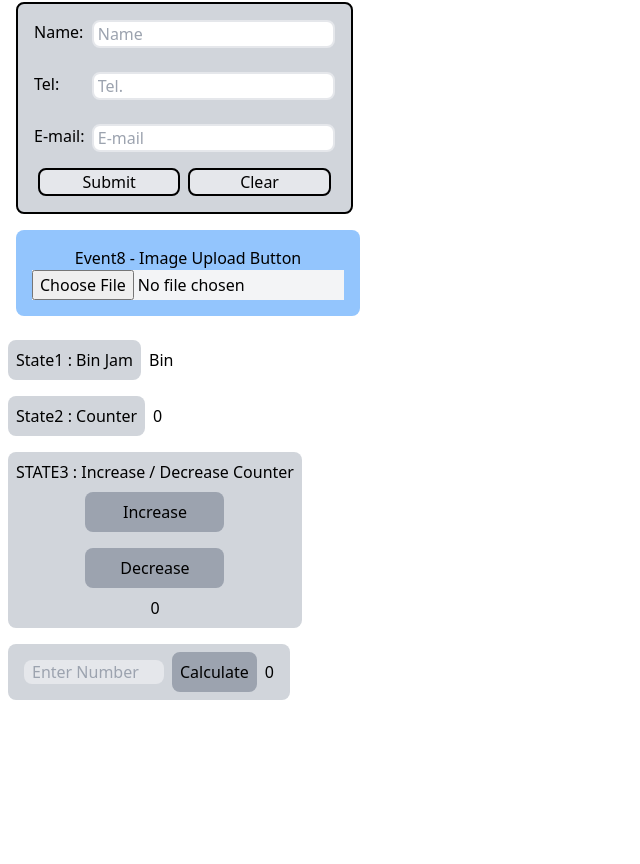
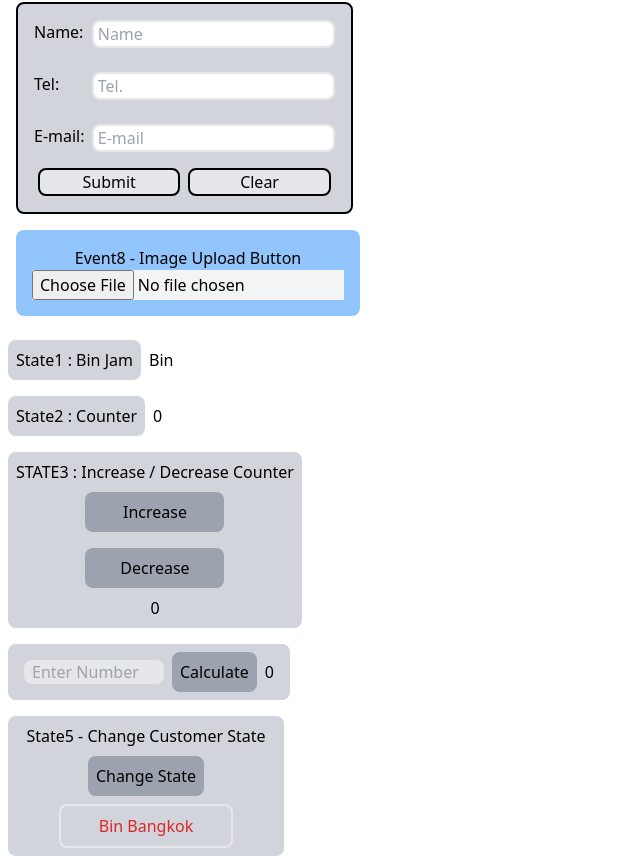
Before and after one commit to soAcademy/workshop-state-and-event, a React (Create React App) app: page / in a window 1280 px wide. Shown: the part 166-1030 px from the top of the page, without its empty margins (0-640 px from the left). Before the commit the page ends 882 px from the top, so only its background shows below. Built offline with nearby package versions, Linux system fonts and the light colour scheme.

Commit message:
feat: State5.js

```diff
--- a/src/App.js
+++ b/src/App.js
@@ -11,7 +11,7 @@ import State1 from "./States/State1";
 import State2 from "./States/State2";
 import State3 from "./States/State3";
 import State4 from "./States/State4";
-// import State5 from "./States/State5";
+import State5 from "./States/State5";
 // import State6 from "./States/State6";
 
 import Prop1 from "./PropsAnswer/Prop1";
@@ -43,7 +43,7 @@ const App = () => {
       <State2 />
       <State3 />
       <State4 />
-      {/* <State5 /> */}
+      <State5 />
       {/* <State6 /> */}
 
       {/* <Prop1 data="Hello World" /> */}
--- /dev/null
+++ b/src/States/State5.js
@@ -0,0 +1,26 @@
+import { useState } from "react";
+
+const State5 = () => {
+  const [customer, setCustomer] = useState({
+    name: "Bin",
+    location: "Bangkok",
+  });
+  const changeState = () => {
+    customer.name === "Bin" ? setCustomer({
+      name: "Jam",
+      location: "Nonthaburi",
+    })
+    : setCustomer({
+      name: "Bin",
+      location: "Bangkok"})
+  };
+  return (
+    <div className="flex flex-col w-[276px] items-center bg-gray-300 m-2 rounded-lg p-2">
+      <p>State5 - Change Customer State</p>
+      <button onClick={changeState} className="bg-gray-400 p-2 rounded-lg my-2">Change State</button>
+      <div className="text-red-600 border-2 rounded-lg p-2 w-2/3 flex justify-center">{customer.name} {customer.location}</div>
+    </div>
+  );
+};
+
+export default State5;
```
